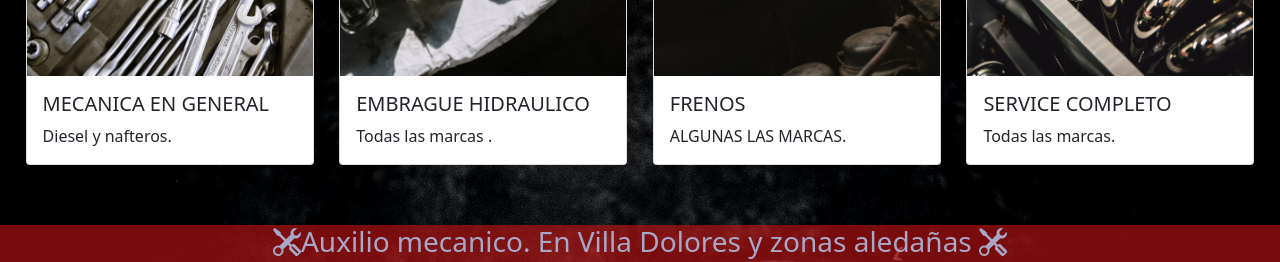
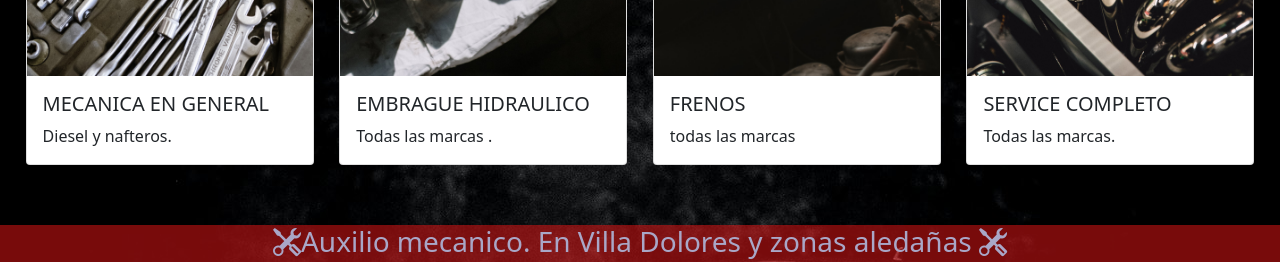
Before and after one commit to Nataliascufre/jofre-e--hijos, a plain HTML site: page index.html in a window 1280 px wide. Shown: the part 1000-1262 px from the top of the page. Drawn offline with nearby package versions, Linux system fonts and the light colour scheme; a script that the page names is missing.

Commit message:
todas las marcas

```diff
--- a/index.html
+++ b/index.html
@@ -71,7 +71,7 @@
                 <img src="./pexels-cottonbro-4489765.jpg" class="card-img-top" alt="imagen no encontrada">
                 <div class="card-body">
                     <h5 class="card-title">FRENOS</h5>
-                    <p class="card-text">ALGUNAS LAS MARCAS.</p>
+                    <p class="card-text"> todas las marcas</p>
                 </div>
             </div>
 
```
